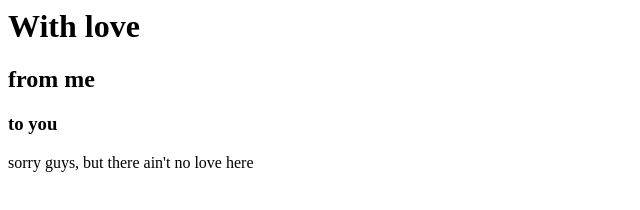
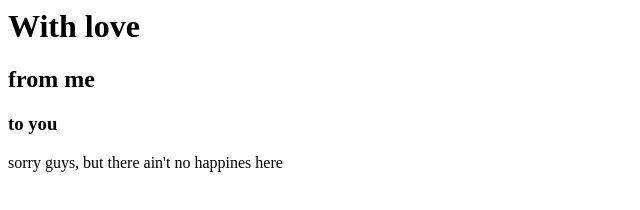
Before and after one commit to RaviCampos/giting, a plain HTML site: page index.html in a window 1280 px wide. Shown: the full height of the page, 0-640 px from the left. Drawn offline with Linux system fonts and the light colour scheme.

Commit message:
no happines

```diff
--- a/index.html
+++ b/index.html
@@ -3,5 +3,5 @@
     <h2>from me</h2>
     <h3>to you</h3>
 
-    <p>sorry guys, but there ain't no love here</p>
+    <p>sorry guys, but there ain't no happines here</p>
 </div>
```
